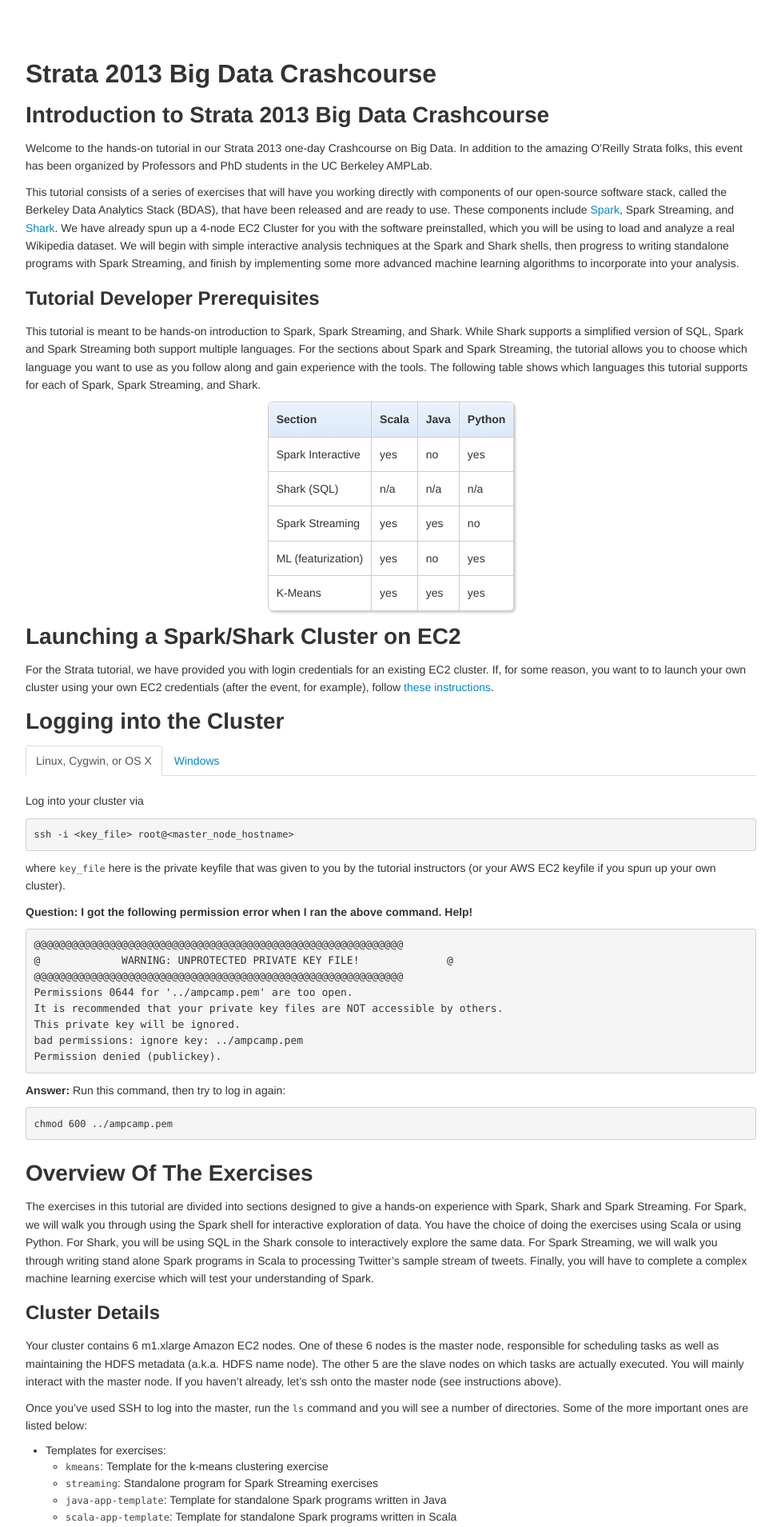
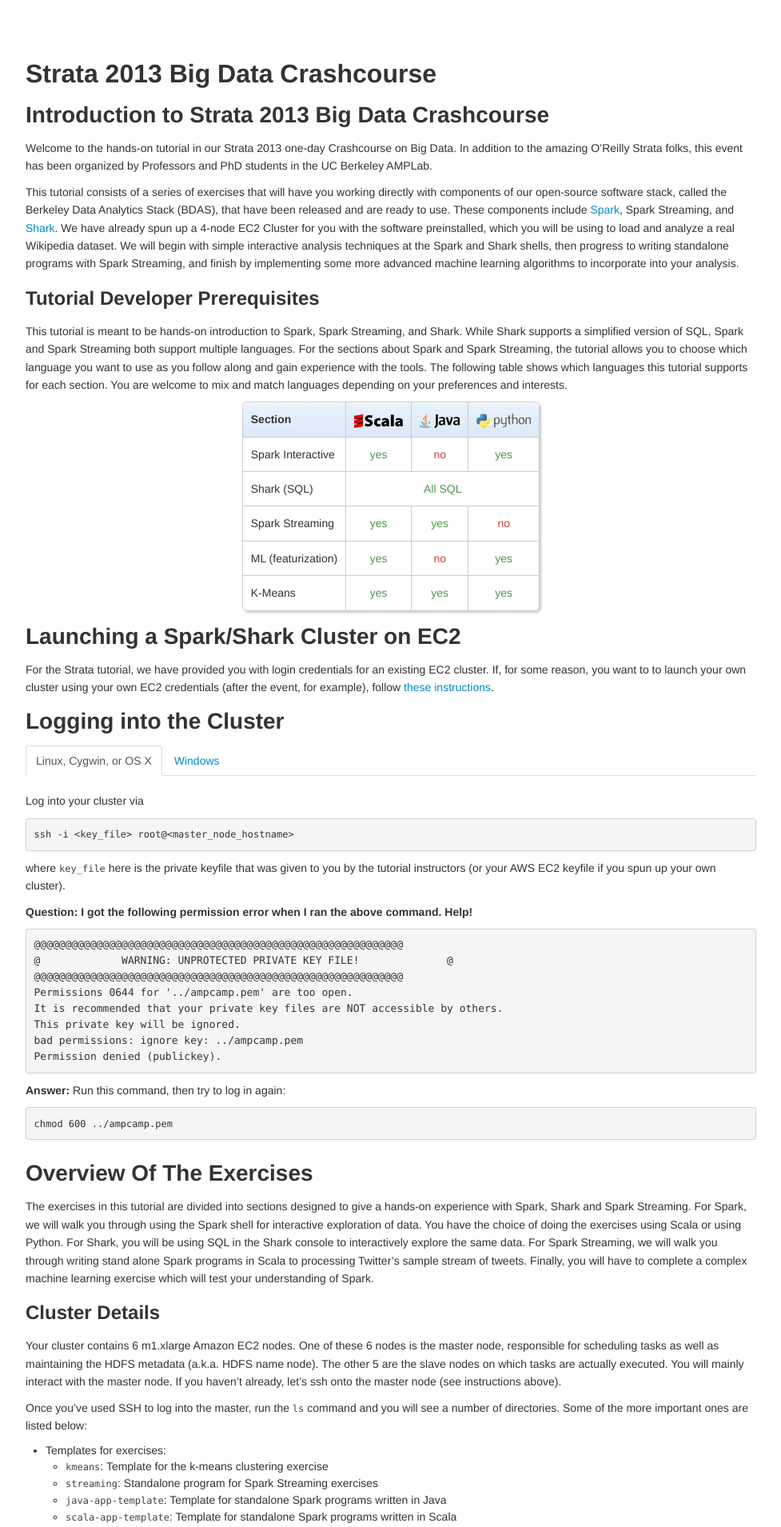
Before and after one commit to databricks/spark-training, a Jekyll site: the page built from strata_2013/index.md, in a window 1280 px wide. Shown: the top 1909 px of the page at 80% size, without its empty margins (151-1128 px from the left). Built offline with Jekyll 4.4.1, drawn with Linux system fonts in a browser that asks for light colours.

Commit message:
Pretty language table and slightly more specific info on languages.

```diff
--- a/strata_2013/css/main.css
+++ b/strata_2013/css/main.css
@@ -213,3 +213,13 @@
 }
 div#toc ul li ul li ul a {
 }
+
+td.yes {
+  color: #4D974D;
+  text-align: center;
+}
+
+td.no {
+  color: #D14040;
+  text-align: center;
+}
--- a/strata_2013/index.md
+++ b/strata_2013/index.md
@@ -13,7 +13,7 @@
 We will begin with simple interactive analysis techniques at the Spark and Shark shells, then progress to writing standalone programs with Spark Streaming, and finish by implementing some more advanced machine learning algorithms to incorporate into your analysis.
 
 ## Tutorial Developer Prerequisites
-This tutorial is meant to be hands-on introduction to Spark, Spark Streaming, and Shark. While Shark supports a simplified version of SQL, Spark and Spark Streaming both support multiple languages. For the sections about Spark and Spark Streaming, the tutorial allows you to choose which language you want to use as you follow along and gain experience with the tools. The following table shows which languages this tutorial supports for each of Spark, Spark Streaming, and Shark.
+This tutorial is meant to be hands-on introduction to Spark, Spark Streaming, and Shark. While Shark supports a simplified version of SQL, Spark and Spark Streaming both support multiple languages. For the sections about Spark and Spark Streaming, the tutorial allows you to choose which language you want to use as you follow along and gain experience with the tools. The following table shows which languages this tutorial supports for each section. You are welcome to mix and match languages depending on your preferences and interests.
 
 <center>
 <style type="text/css">
@@ -24,19 +24,36 @@
 <table class="bordered">
 <thead>
 <tr>
-  <th>Section</th><th>Scala</th><th>Java</th><th>Python</th>
+  <th>Section</th>
+    <th><img src="img/scala-sm.png"/></th>
+    <th><img src="img/java-sm.png"/></th>
+    <th><img src="img/python-sm.png"/>
+  </th>
 </tr>
 </thead><tbody>
 <tr>
-  <td>Spark Interactive</td><td>yes</td><td>no</td><td>yes</td>
+  <td>Spark Interactive</td>
+  <td class="yes">yes</td>
+  <td class="no">no</td>
+  <td class="yes">yes</td>
 </tr><tr>
-  <td>Shark (SQL)</td><td>n/a</td><td>n/a</td><td>n/a</td>
+  <td>Shark (SQL)</td>
+  <td colspan="3" class="yes">All SQL</td>
 </tr><tr>
-  <td>Spark Streaming</td><td>yes</td><td>yes</td><td>no</td>
+  <td>Spark Streaming</td>
+  <td class="yes">yes</td>
+  <td class="yes">yes</td>
+  <td class="no">no</td>
 </tr><tr>
-  <td>ML (featurization)</td><td>yes</td><td>no</td><td>yes</td>
+  <td>ML (featurization)</td>
+  <td class="yes">yes</td>
+  <td class="no">no</td>
+  <td class="yes">yes</td>
 </tr><tr>
-  <td>K-Means</td><td>yes</td><td>yes</td><td>yes</td>
+  <td>K-Means</td>
+  <td class="yes">yes</td>
+  <td class="yes">yes</td>
+  <td class="yes">yes</td>
 </tr>
 </tbody>
 </table>
```
